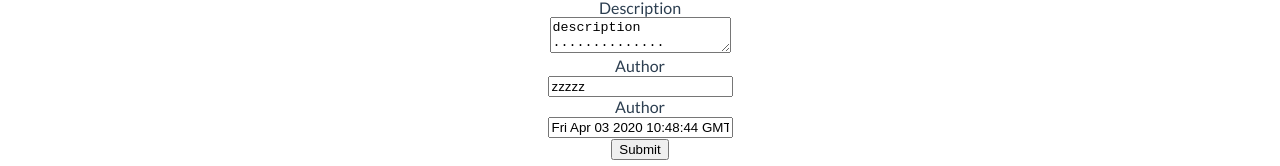
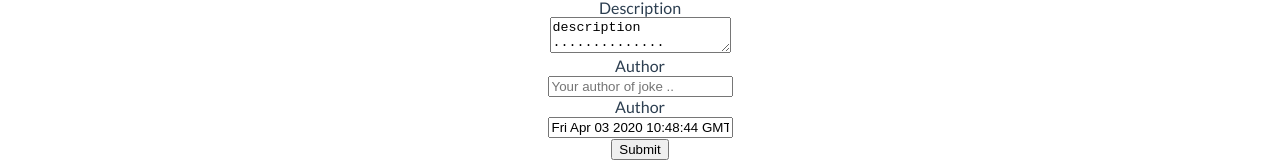
Before and after one commit to EmORz/Jokes_site_vueJs, a Vue app: page /createjoke in a window 1280 px wide. Shown: the part 512-678 px from the top of the page. Built offline with nearby package versions, Linux system fonts and the light colour scheme; no server answers; sample sign-in values are in the browser's storage.

Commit message:
add set author in CreateJoke.vue

```diff
--- a/src/components/CreateJoke.vue
+++ b/src/components/CreateJoke.vue
@@ -30,9 +30,10 @@
       ></textarea
       ><br />
       <label for="author">Author</label><br />
+
       <input
         @input="setAuthor"
-        :value="authorSrc"
+        :value="userEmail"
         type="text"
         id="author"
         placeholder="Your author of joke .."
@@ -57,20 +58,25 @@ import postsMixin from "@/mixins/posts-mixin";
 export default {
   name: "HelloWorld",
   props: {
-    msg: String
+    msg: String,
+  },
+  mounted() {
+    if (localStorage.getItem("email"))
+      this.userEmail = localStorage.getItem("email");
   },
   mixins: [postsMixin],
   created() {
     this.getAllPosts();
   },
-  data: function() {
+  data: function () {
     return {
       catSrc: "category value :)",
       titleSrc: "title",
       descSrc: "description ..............",
-      authorSrc: "zzzzz",
+      authorSrc: this.userEmail,
       dateSrc: new Date(),
-      showDescription: false
+      showDescription: false,
+      userEmail: "",
     };
   },
   methods: {
@@ -82,10 +88,10 @@ export default {
         author: this.authorSrc,
         date: this.dateSrc,
         showDescription: this.showDescription,
-        returnSecureToken: true
+        returnSecureToken: true,
       };
       DBAxios.post(`posts.json`, payload)
-        .then(res => {
+        .then((res) => {
           const { idToken, localId } = res.data;
 
           localStorage.setItem("token", idToken);
@@ -93,7 +99,7 @@ export default {
 
           this.$router.push("/home");
         })
-        .catch(err => {
+        .catch((err) => {
           console.error(err);
         });
     },
@@ -121,9 +127,9 @@ export default {
     setDate(e) {
       const value = e.target.value;
       this.dateSrc = value;
-    }
+    },
   },
-  computed: {}
+  computed: {},
 };
 </script>
 
```
